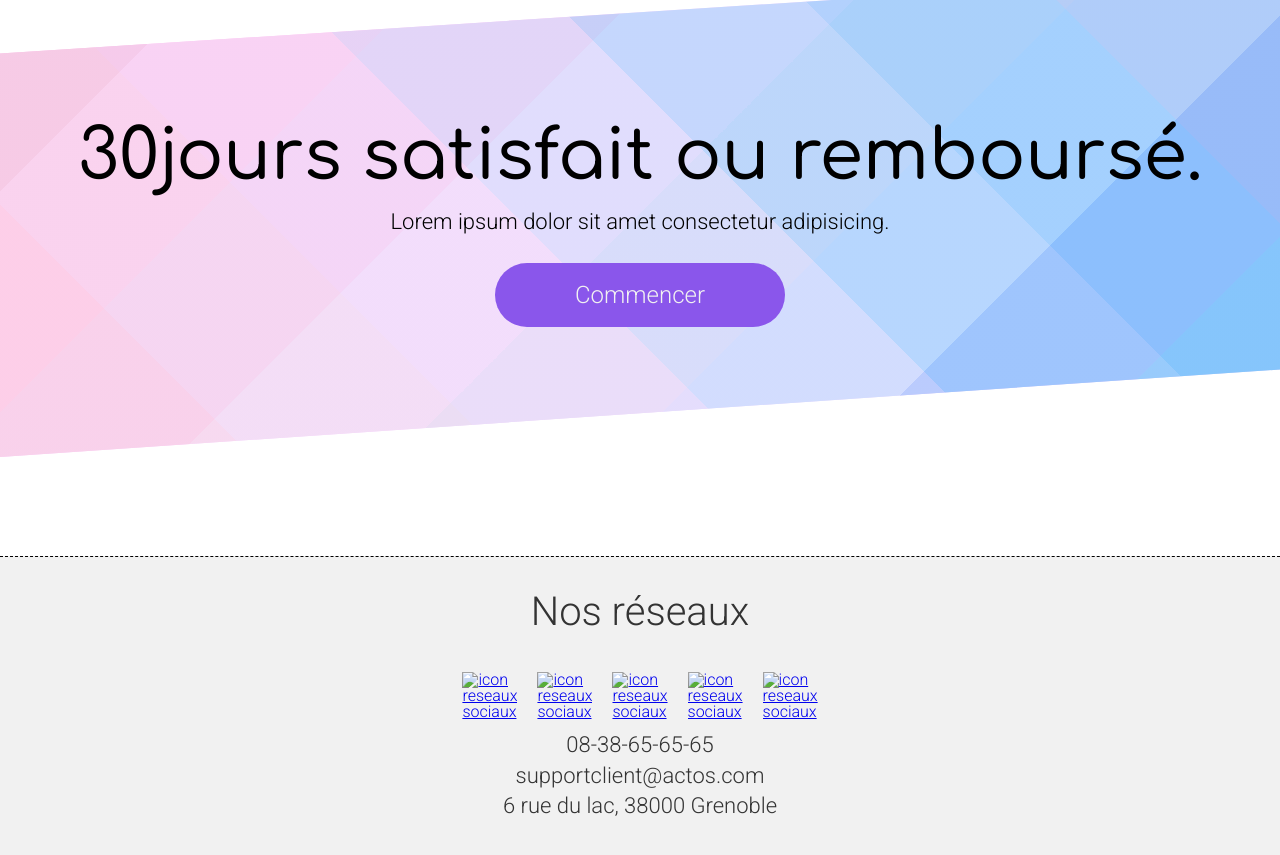
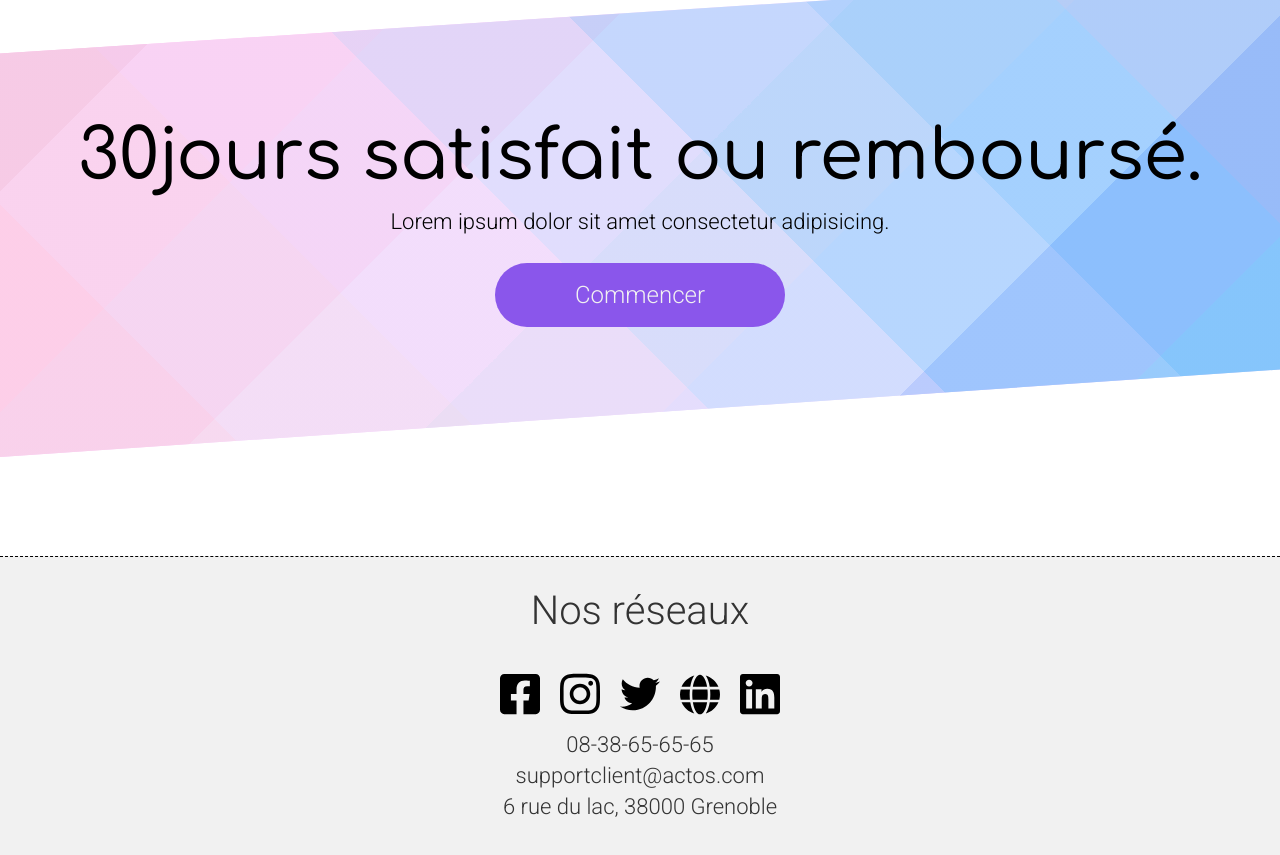
Before and after one commit to Bubs38/LandingPage, a plain HTML site: page index.html in a window 1280 px wide. Shown: the part 2399-3254 px from the top of the page. Drawn offline with Linux system fonts and the light colour scheme; the site is published under a folder, as on GitHub Pages, so addresses that start at the root find nothing.

Commit message:
Version corrigee

```diff
--- a/index.html
+++ b/index.html
@@ -23,7 +23,7 @@
     <span class="logo-nav">ACTOS</span>
     <ul>
       <li><a href="./index.html">Pourquoi Actos</a></li>
-      <li><a href="/pages/fonctionnalités.html">Fonctionnalités</a></li>
+      <li><a href="./pages/fonctionnalités.html">Fonctionnalités</a></li>
       <li><a href="./pages/tarifs.html">Tarifs</a></li>
     </ul>
     <a href="#" class="lien-essai">Essai gratuit</a>
@@ -143,27 +143,27 @@
       <ul class="liste-medias">
         <li>
           <a href="#">
-            <img src="/ressources/facebook.svg" alt="icon reseaux sociaux">
+            <img src="./ressources/facebook.svg" alt="icon reseaux sociaux">
           </a>
         </li>
         <li>
           <a href="#">
-            <img src="/ressources/insta.svg" alt="icon reseaux sociaux">
+            <img src="./ressources/insta.svg" alt="icon reseaux sociaux">
           </a>
         </li>
         <li>
           <a href="#">
-            <img src="/ressources/twitter.svg" alt="icon reseaux sociaux">
+            <img src="./ressources/twitter.svg" alt="icon reseaux sociaux">
           </a>
         </li>
         <li>
           <a href="#">
-            <img src="/ressources/globe-internet.svg" alt="icon reseaux sociaux">
+            <img src="./ressources/globe-internet.svg" alt="icon reseaux sociaux">
           </a>
         </li>
         <li>
           <a href="#">
-            <img src="/ressources/linkedin.svg" alt="icon reseaux sociaux">
+            <img src="./ressources/linkedin.svg" alt="icon reseaux sociaux">
           </a>
         </li>
       </ul>
```
